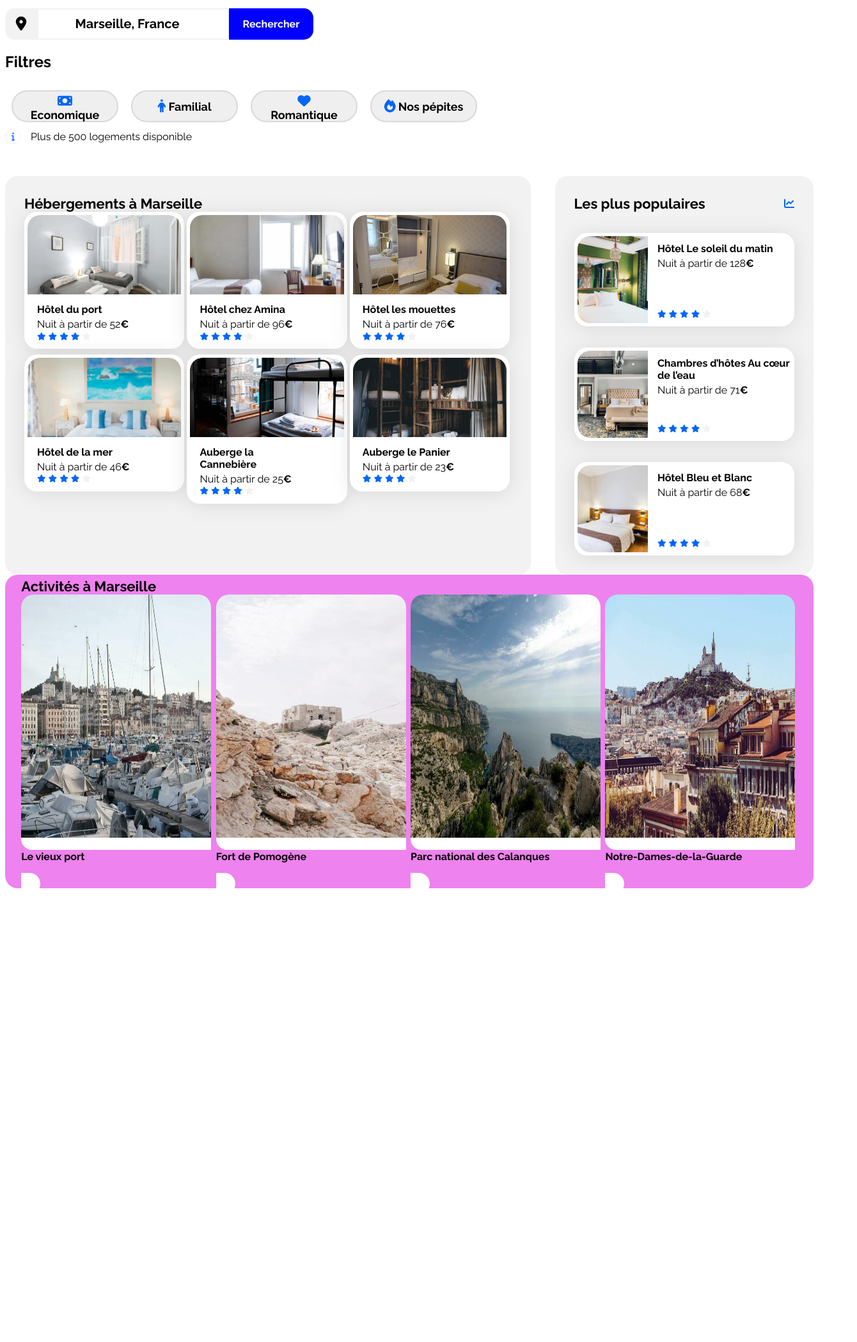
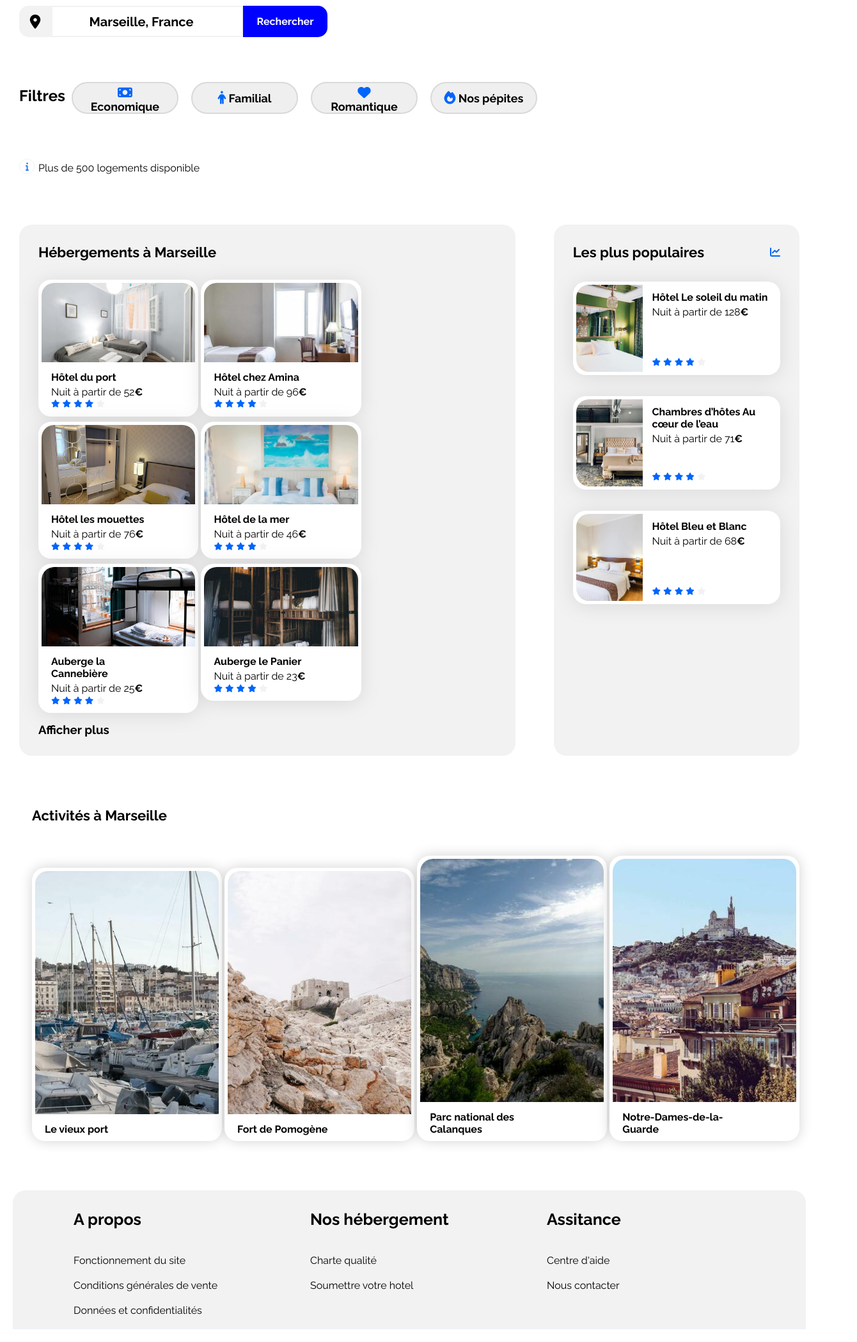
Before and after one commit to benjaminhal/booki, a plain HTML site: page index.html in a window 1280 px wide. Shown: the part 249-2346 px from the top of the page at 64% size, 1340 px wide, since content can reach past the window. Before the commit the page ends 1647 px from the top, so only its background shows below. Drawn offline with Linux system fonts and the light colour scheme.

Commit message:
ajout du footer

```diff
--- a/css/style.css
+++ b/css/style.css
@@ -1,6 +1,8 @@
 /****** General ***********/
 * {
     font-family: 'Raleway', sans-serif;
+    padding: 0px ;
+    margin: 0px;
 }
 
 :root {
@@ -30,7 +32,6 @@ a {
 }
 
 .section-title {
-    margin: 0;
     font-size: 22px;
 }
 
@@ -57,6 +58,9 @@ a {
     color: var(--main-bg-color)
 }
 
+.header-presentation{
+    margin: 30px;
+}
 /****** Hebergements And Populaires ***********/
 .hebergements-and-populaires {
     display: flex;
@@ -74,6 +78,7 @@ a {
     background-color: var(--main-bg-color);
     border-radius: 20px;
     padding: 30px;
+    margin: 30px;
     box-sizing: border-box;
 }
 
@@ -81,6 +86,7 @@ a {
     background-color: var(--main-bg-color);
     border-radius: 20px;
     padding: 30px;
+    margin: 30px;
     box-sizing: border-box;
 }
 /****** Hebergements ***********/
@@ -91,6 +97,8 @@ a {
 .hebergement-title {
     justify-content: space-between;
     align-items: flex-end;
+    margin-bottom: 30px;
+    display: flex;
 }
 
 .hebergement-cards .card-heb{
@@ -128,6 +136,12 @@ a {
 
 .hebergement-cards .card-rating {
     margin-bottom: 5px;
+}
+
+.plus h3{
+    margin-top: 25px;
+    cursor: pointer;
+
 }
 
 /****** Populaires ***********/
@@ -184,17 +198,13 @@ nav{
   padding: 0 60px 0 40px;
 }
 
-nav a {   /*espace entre herbergement et acceuil*/
-    margin-left: 10px;
-    margin-right: 10px;
-  }
 
 .logoa img{ /*TAILLE DU LOGO*/
     width: 120px;
 
 }
 
-ul {
+.conteneur ul {
     list-style-type: none;
     margin: 0;
     padding-left: 150px;
@@ -206,7 +216,7 @@ li {
 
 }
 
-li a {
+.conteneur li a {
     display: block;
     color: black;
     text-align: center;
@@ -235,6 +245,7 @@ li a {
 /*formulauraire*/
 .conteneur-formulaire{
     display: flex;
+    margin: 30px;
 }
 
 .conteneur-formulaire label{
@@ -314,6 +325,11 @@ li a {
     color: white;
 }
 
+.conteneur-btn-filtre h2{
+    position: relative;
+    top: 0.7em;
+}
+
 
 
 /*filtres*/
@@ -329,6 +345,7 @@ li a {
     display: flex;
     position: relative;
     flex-direction: row;
+    margin: 30px;
 }
 .filtre button {
     font-size: 16px;
@@ -343,6 +360,7 @@ li a {
     height: 24px;
     border: 1px solid #F2F2F2;
     border-radius: 20px;
+    margin: 30px;
     background-color: white ;
 }
 
@@ -358,12 +376,14 @@ li a {
     font-weight: 400;
     line-height: 18.78px;
     position: relative;
-    top: -2.2em;
-    left: 40px;
+    top: -3em;
+    left: 60px;
 }
 h3{
     top: -30em;
 }
+
+
 
 
 .btn-economique{
@@ -497,10 +517,26 @@ form{
     .populaires-cards .card-subtitle {
         font-size: 13px;
     }
+    .footer{
+        width: 700px;
+        flex-wrap: wrap;
+    }
+    .footerColumn{
+        width: 700px;
+        flex-wrap: wrap;
+    }
+    .footerbloc{
+        width: 40%;
+        margin: 0 0;
+    }
+    .footerbloc :nth-child(1)
+    .footerbloc :nth-child(2){
+        margin-bottom: 50px;
+    }
 }
 
 /* Small devices (phones, less than 768px) */
-@media (max-width: 415px) {
+@media (max-width: 416px) {
     .hebergements-and-populaires {
         flex-direction: column-reverse;
     }
@@ -522,6 +558,26 @@ form{
         border-radius: 20px;
         padding: 30px;
         }
+    .footer{
+        width: 320px;
+        flex-wrap: wrap;
+    }
+    .footerColumn{
+            width: 320px;
+            flex-wrap: wrap;
+        }
+    .footerbloc{
+        width: 300px;
+        margin: 30px 30px;
+    }
+    .footerbloc :nth-child(1)
+    .footerbloc :nth-child(2){
+        margin-bottom: 30px;
+    }
+    .footerbloc :nth-child(1){
+        margin-top: 0;
+    }
+
 }
     /* ... */
 
@@ -542,85 +598,154 @@ form{
     }
 }
 
-@media screen and (max-width: 412px) {
-    a{
+/*@media screen and (max-width: 412px) {
+    nav a{
         border-bottom : 1px solid gainsboro ;
         padding-bottom: 10px ;
 
     }
-}
+}*/
 
-@media screen and (max-width: 412px) { /*surligner au survol et deviens bleu */
+@media screen and (max-width: 416px) { /*surligner au survol et deviens bleu */
     header nav {
         flex-direction: column;
         align-items: center;
         justify-content: center;
       }
   }
-  @media screen and (max-width: 412px) {/*surligner au survol et deviens bleu */
-    li a:hover {
+  @media screen and (max-width: 416px) {/*surligner au survol et deviens bleu */
+    .conteneur li a:hover {
         color: blue;
         border-bottom: 1px solid blue;
     }
 
-    li a{
+    .conteneur li a{
         border-bottom: 1px solid gainsboro;
     }
   }
 
-  @media screen and (min-width: 820px) {/*surligner au survol et deviens bleu */
-    li a:hover {
+  @media screen and (min-width: 415px) {/*surligner au survol et deviens bleu */
+    .conteneur li a:hover {
         color: blue;
         border-top: 1px solid blue;
     }
 
-    li a{
+    .conteneur li a{
         border-top: 1px solid gainsboro;
     }
   }
 
 
 
-/*ACTICITES*/
+/*ACTIvITES*/
 .card-activite img{
-    width: 297px;
-    height: 380px;
+    width: 100%;
+    height:380px;
     border-radius: 20px 20px 0 0;
     border: 20px 19px 20px 19px;
+    object-fit: cover;
 }
 
-.hebergement-title {
+.activite-title {
     justify-content: space-between;
     align-items: flex-end;
+    display: flex;
+    margin-bottom: 50px;
 }
 .card-activite {
     background-color: white;
     border-radius: 20px;
-}
-
-.activite-card .card-activite{
-    width:  400px;
-    height: 400px;
-    border-radius: 20px ;
-    padding: 0 30px 15px 0;
-    gap: 4px;
-    display: inline;
-}
-
-.act{
-    display: flex;
+    box-shadow: 0 0 20px #0000002e;
+    overflow: hidden;
+    /*display: flex;*/
     flex-direction: row;
-    justify-content: center;
-    background-color: violet;
-    border-radius: 20px;
     padding: 5px;
 }
 
+
+.activite-card .card-content{
+    width: 67%;
+    padding-left: 15px;
+    display: flex;
+    flex-direction: row;
+    justify-content: space-between;
+    box-sizing: border-box;
+
+}
+
+
+
+
 .activite-card .card-act{
-    width: 250.33px;
-    height: 207.25px;
+    width: 297px;
+    height: 439px;
+    border-radius: 20px ;
+    padding: 0 0 15px 0;
+    gap: 4px;
+    display: inline-block;
+}
+.activite-card .card-title{
+    margin-top: 10px;
+    margin-bottom: 4px;
+}
+
+
+.act{
+    width: 100%;
+    background-color: none;
     border-radius: 20px;
-    padding: 0 50px 15px 0;
-    gap: 4px;
-    display: inline-block
+    padding: 30px;
+    margin: 20px;
+    box-sizing: border-box;
 }
+
+
+
+/*********footer*********/
+
+
+.footer{
+    flex-shrink: 0;
+    background-color: var(--main-bg-color);
+    border-radius: 20px 20px 0 0;
+    height: 163x;
+   /* width: 1,30px;*/
+    margin: 20px;
+}
+.footerColumn{
+    display: flex;
+    max-width: 100%;
+    /*width: 1200px;*/
+    margin: 0 auto;
+    padding: 20px  0 10px;
+    justify-content: center;
+    align-items: flex-start;
+}
+
+.footer ul{
+    display: inline-block;
+}
+
+.footerbloc{
+    width: 25%;
+    padding: 0 30px;
+}
+
+.footerbloc p{
+    padding: 5px 0;
+}
+
+.footerbloc h3{
+    font-size: 25px;
+    padding-bottom: 20px;
+}
+
+.footerbloc li{
+    padding: 10px 0;
+}
+
+.footerbloc ul{
+    list-style-type: none;
+    display: inline-block;
+
+}
--- a/index.html
+++ b/index.html
@@ -24,8 +24,8 @@
                 </figure>
                 <div class="conteneur">
                     <ul>
-                        <li><a href="#" class="cta"> Hébergement</a>
-                        <li> <a href="#" class="cta">Activités</a></li></li>
+                        <li><a href="#" class="cta"> Hébergement</a> </li>
+                        <li> <a href="#" class="cta">Activités</a></li>
                     </ul>
 
 
@@ -55,9 +55,10 @@
                             </div>
                         </div>
                     </form>
-                    <h2>Filtres</h2>
+                </section>
                 <article class="filtre">
                     <div class="conteneur-btn-filtre">
+                        <h2>Filtres</h2>
                         <div><button class="btn-economique" type="button"> <i class="fa-solid fa-money-bill"></i> Economique</button></div>
                         <div><button class="btn-familial" type="button"><i class="fa-solid fa-person"></i> Familial</button></div>
                         <div><button class="btn-romantique" type="button"><i class="fa-solid fa-heart"></i> Romantique</button></div>
@@ -201,6 +202,9 @@
                             </a>
                         </div>
                     </div>
+                    <div class="plus">
+                    <h3>Afficher plus</h3>
+                    </div>
                 </section>
                 <section class="populaires">
                     <div class="populaires-title">
@@ -279,6 +283,7 @@
                         <div class="activite-title">
                             <h2 class="section-title">Activités à Marseille</h2>
                         </div>
+                    </div>
                         <div class="activite-card">
                             <div class="card-act">
                                 <a href="#">
@@ -332,10 +337,35 @@
                                 </a>
                             </div>
                         </div>
-                    </div>
+
                 </section>
         </main>
-        <footer></footer>
+        <footer class="footer">
+            <div class="footerColumn">
+                <div class="footerbloc">
+                    <ul>
+                        <li><h3 class="titre-footer">A propos</h3></li>
+                        <li><a href="#" class="lien-footer">Fonctionnement du site</a></li>
+                        <li><a href="#" class="lien-footer">Conditions générales de vente</a></li>
+                        <li><a href="#" class="lien-footer">Données et confidentialités</a></li>
+                    </ul>
+                </div>
+                <div class="footerbloc">
+                   <ul>
+                        <li><h3 class="titre-footer">Nos hébergement</h3></li>
+                        <li><a href="#" class="lien-footer">Charte qualité</a></li>
+                        <li><a href="#" class="lien-footer">Soumettre votre hotel</a></li>
+                    </ul>
+                </div>
+                <div class="footerbloc">
+                    <ul>
+                        <li><h3 class="titre-footer">Assitance</h3></li>
+                        <li><a href="#" class="lien-footer">Centre d'aide</a></li>
+                        <li><a href="#" class="lien-footer">Nous contacter</a></li>
+                    </ul>
+                </div>
+            </div>
+        </footer>
     </div>
 </body>
 
```
Lines whose indentation alone changed are shown as unchanged.
